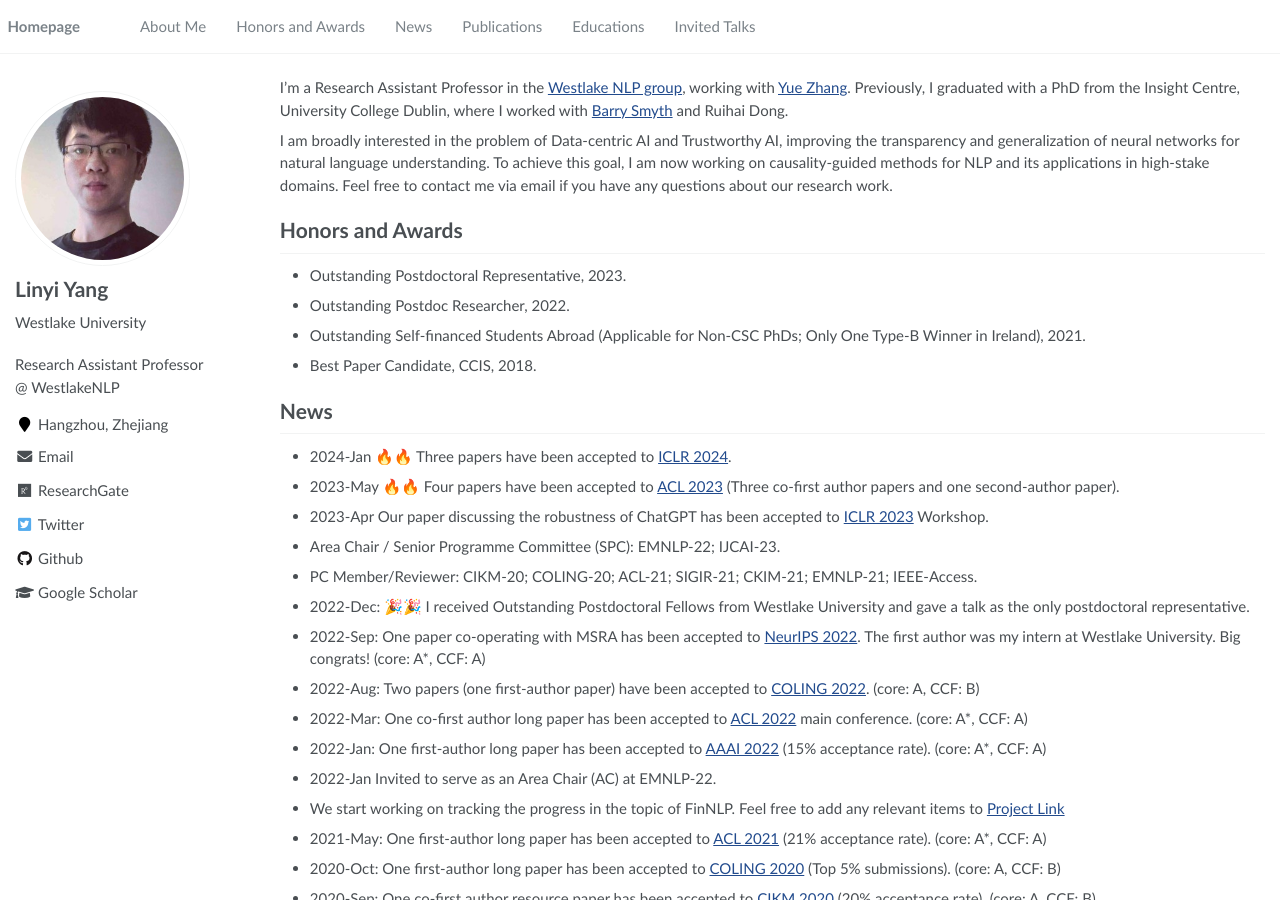
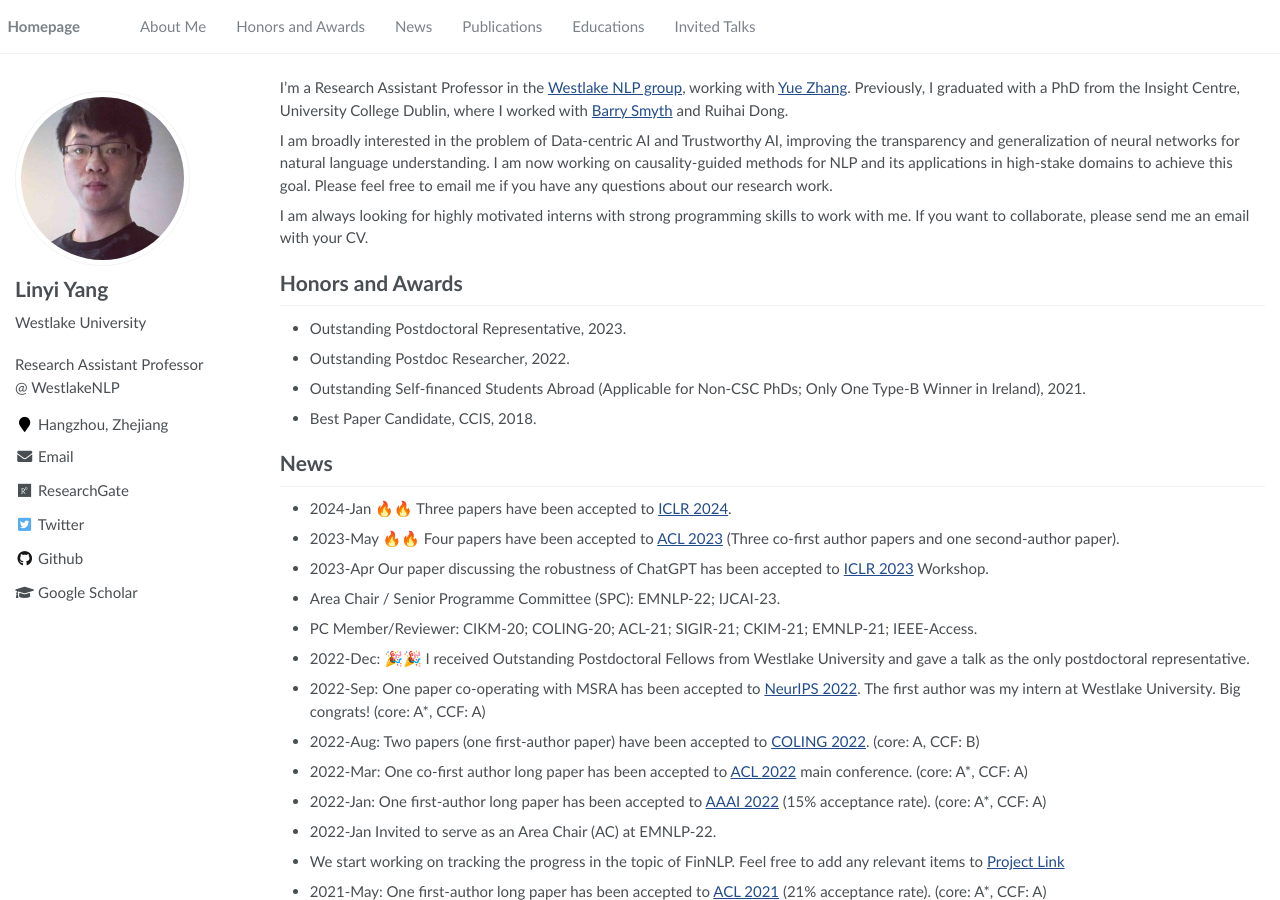
Before and after one commit to YangLinyi/yanglinyi.github.io, a Jekyll site: the page built from _pages/about.md, in a window 1280 px wide and 900 px high. Built offline with Jekyll 4.4.1, drawn with Linux system fonts in a browser that asks for light colours.

Commit message:
Update about.md

```diff
--- a/_pages/about.md
+++ b/_pages/about.md
@@ -19,7 +19,9 @@ redirect_from:
 
 I’m a Research Assistant Professor in the [Westlake NLP group](https://westlakenlp.netlify.app/), working with [Yue Zhang](https://frcchang.github.io/). Previously, I graduated with a PhD from the Insight Centre, University College Dublin, where I worked with [Barry Smyth](https://people.ucd.ie/barry.smyth) and Ruihai Dong.
 
-I am broadly interested in the problem of Data-centric AI and Trustworthy AI, improving the transparency and generalization of neural networks for natural language understanding. To achieve this goal, I am now working on causality-guided methods for NLP and its applications in high-stake domains. Feel free to contact me via email if you have any questions about our research work.
+I am broadly interested in the problem of Data-centric AI and Trustworthy AI, improving the transparency and generalization of neural networks for natural language understanding. I am now working on causality-guided methods for NLP and its applications in high-stake domains to achieve this goal. Please feel free to email me if you have any questions about our research work.
+
+I am always looking for highly motivated interns with strong programming skills to work with me. If you want to collaborate, please send me an email with your CV.
 
 # Honors and Awards
 
```
